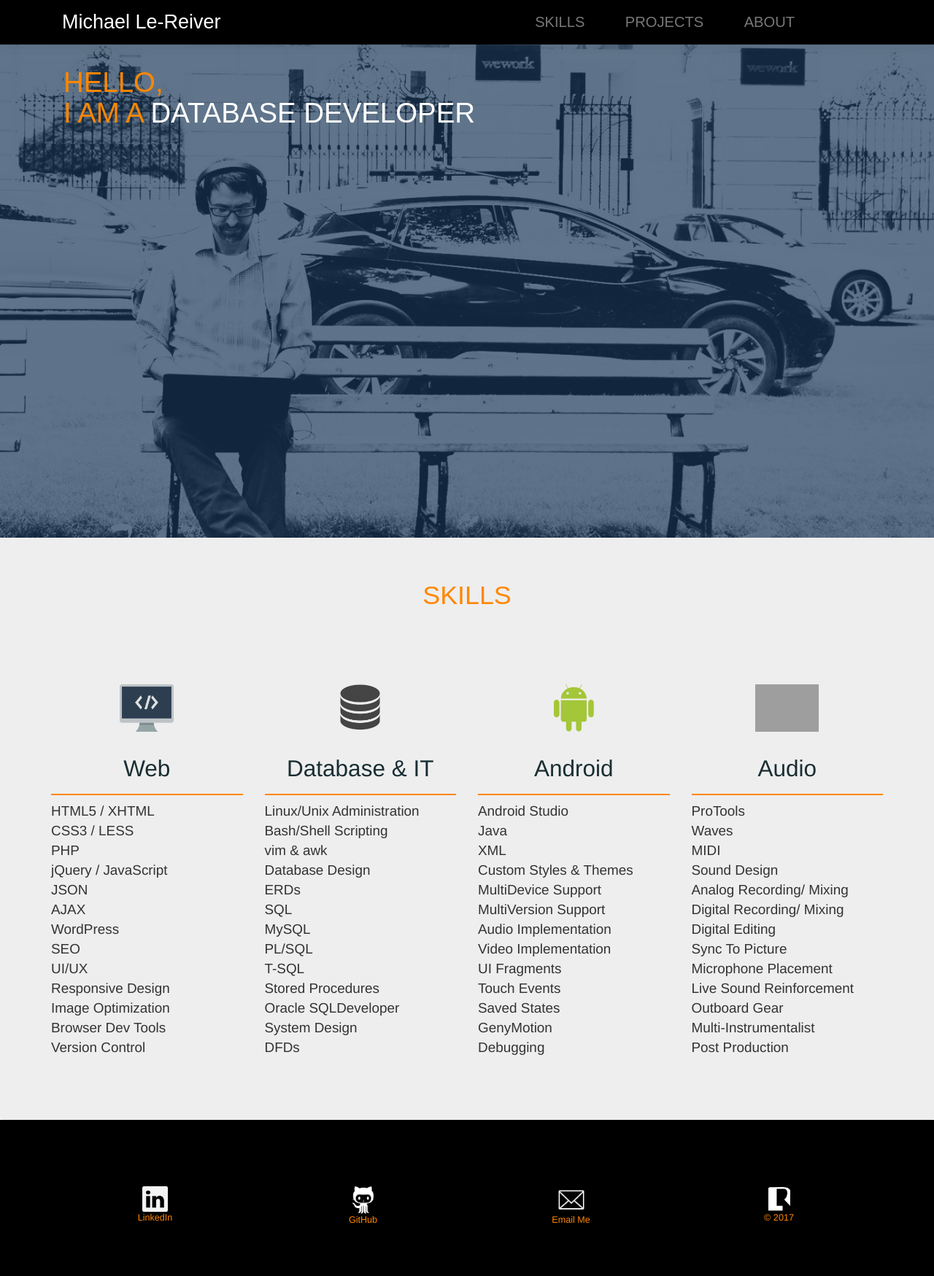
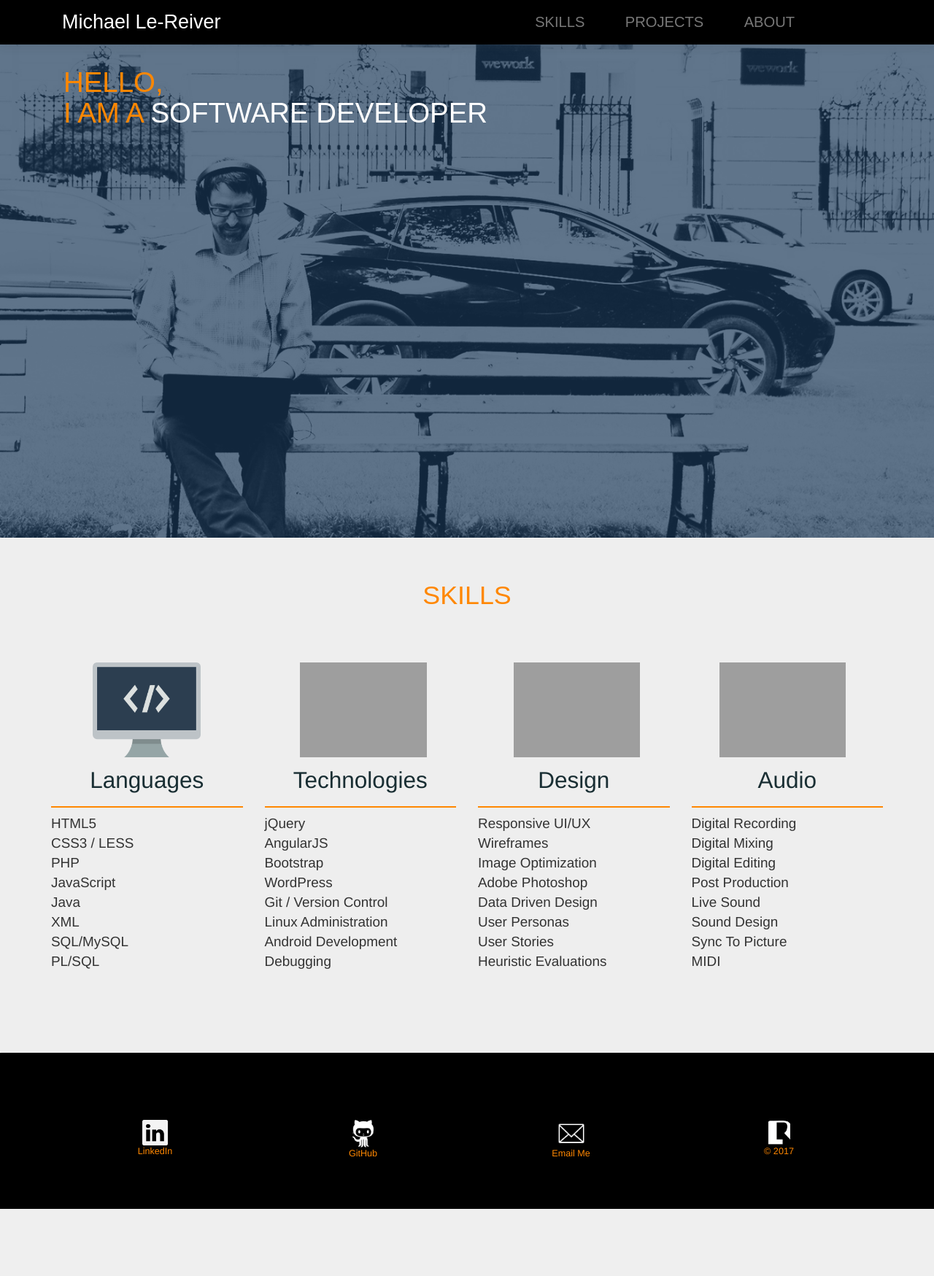
Before and after one commit to LeReiver/portfolio, a PHP site: page / in a window 1280 px wide. Shown: the whole page at 73% size. After the commit the page ends 1657 px from the top, so only its background shows below. Run offline with PHP 8.4, Linux system fonts and the light colour scheme; grey boxes are pictures that could not be loaded.

Commit message:
Updated Skills section.

```diff
--- a/includes/styles/portfolio.css.php
+++ b/includes/styles/portfolio.css.php
@@ -124,7 +124,8 @@ li {
     padding-top: 18px;
 }
 .skills-icon img {
-    height: 65px;
+    height: 130px;
+    margin: -30px -30px 80px -30px;
 }
 #circle img {
     height: 2px;
@@ -971,7 +972,7 @@ a.button:hover {
     .white-section .section-header h2 {
         font-size: 1.5em;
         margin-bottom: 20px;
-        margin-top: 0;
+        margin-top: 5px;
     }
      .col-md-8.button_table {
         float: right;
@@ -1652,12 +1653,13 @@ a.button:hover {
         margin-bottom: -30px;
      }
     .skills-icon img {
-        height: 58px;
+        height: 130px;
+        margin-bottom: 60px;
     }
     .white-section .section-header h2 {
         font-size: 1.5em;
         margin-bottom: 20px;
-        margin-top: -20px;
+        margin-top: 0px;
     }
     .jumbotron h3 {
         font-size: 25px;
--- a/index.php
+++ b/index.php
@@ -29,10 +29,10 @@
                                 <h1 class="header_slider w3-animate wait" style="width:100% ">Hello, <br>I am a <span class="title">Website Designer</span></h1>
                                 <h1 class="header_slider w3-animate wait" style="width:100% ">Hello, <br>I am a <span class="title">Web App Developer</span></h1>
                                 <h1 class="header_slider w3-animate wait" style="width:100%">Hello, <br>I am an <span class="title">Android Developer</span></h1>
-                                <h1 class="header_slider w3-animate wait" style="width:100%">Hello, <br>I am a <span class="title">Database Developer</span></h1>
+                                <h1 class="header_slider w3-animate wait" style="width:100%">Hello, <br>I am a <span class="title">Software Developer</span></h1>
                                 <h1 class="header_slider w3-animate wait" style="width:100%">Hello, <br>I am an <span class="title">Audio Producer</span></h1>
-                                <h1 class="header_slider w3-animate wait" style="width:100%">Hello, <br>I am a <span class="title">Video Producer</span></h1>
-                                <h1 class="header_slider w3-animate wait" style="width:100%">Hello, <br>I am a <span class="title">Technical Producer</span></h1>
+                                <!-- <h1 class="header_slider w3-animate wait" style="width:100%">Hello, <br>I am a <span class="title">Video Producer</span></h1>
+                                <h1 class="header_slider w3-animate wait" style="width:100%">Hello, <br>I am a <span class="title">Technical Producer</span></h1> -->
                             </div>
                         </div>
                     </div>
--- a/projects.php
+++ b/projects.php
@@ -34,9 +34,9 @@
                     <div class="col-lg-6 col-xl-12">
                         <div class="project_desc">
                             <h3 >Coordinated Consulting Services</h3>
-                            <h4>Web Development <span id="pipe">|</span> Web Design <span id="pipe">|</span>  Web Consulting</h4>
-                            <p id="skills">A private and secure web application for a confidential consulting firm. A database connected web application built with PHP & MySQL,
-                                requiring user account creation and access, user input and uploads to remote database with report generation capabilities.</p>
+                            <h4>Web Application Development <span id="pipe">|</span> Web Design <span id="pipe">|</span>  Web Consulting</h4>
+                            <p id="skills">A private and secure web application for a consulting firm built with PHP, JavaScript, and MySQL that
+                                requiries user account creation and access, user input and uploads data to remote database with report generation capabilities.</p>
                             <table class="button_table">
                                 <tr>
                                      <td><h4><a href="https://plum.hostpond.com/~lereive2/ccs/" target="_blank"><button id="_button" >To Website</button></a></h4></td>
--- a/skills.php
+++ b/skills.php
@@ -16,80 +16,64 @@
             <div class="row">
                 <div class="col-md-3 col-sm-6">
                     <div><div class="skills-icon lt_blue-hover-border"><img src="includes/images/imac_code5.png"></div></div>
-                    <h3 class="orange-underline" style="padding-bottom:.5em;margin:.25em 0;">Web</h3>
+                    <h3 class="orange-underline" style="padding-bottom:.5em;margin:.25em 0;">Languages</h3>
                     <table id="skills">
-                        <tr><td>HTML5 / XHTML</td></tr>
+                        <tr><td>HTML5</td></tr>
                         <tr><td>CSS3 / LESS</td></tr>
                         <tr><td>PHP</td></tr>
-                        <tr><td>jQuery / JavaScript</td></tr>
-                        <tr><td>JSON</td></tr>
-                        <tr><td>AJAX</td></tr>
-                        <tr><td>WordPress</td></tr>
-                        <tr><td>SEO</td></tr>
-                        <tr><td>UI/UX</td></tr>
-                        <tr><td>Responsive Design</td></tr>
-                        <tr><td>Image Optimization</td></tr>
-                        <tr><td>Browser Dev Tools</td></tr>
-                        <tr><td>Version Control</td></tr>
+                        <tr><td>JavaScript</td></tr>
+                        <tr><td>Java</td></tr>
+                        <tr><td>XML</td></tr>
+                        <tr><td>SQL/MySQL</td></tr>
+                        <tr><td>PL/SQL</td></tr>
+                        <tr><td>&nbsp;</td></tr>
                     </table>
                 </div>
                 <div class="col-md-3 col-sm-6">
-                    <div><div class="skills-icon lt_blue-hover-border"><img src="includes/images/database2.png"></div></div>
-                    <h3 class="orange-underline" style="padding-bottom:.5em;margin:.25em 0;">Database & IT</h3>
+                    <div><div class="skills-icon lt_blue-hover-border"><img src="includes/images/technologies.png"></div></div>
+                    <h3 class="orange-underline" style="padding-bottom:.5em;margin:.25em 0;">Technologies</h3>
                     <table id="skills">
-                        <tr><td>Linux/Unix Administration</td></tr>
-                        <tr><td>Bash/Shell Scripting</td></tr>
-                        <tr><td>vim &amp; awk</td></tr>
-                        <tr><td>Database Design</td></tr>
-                        <tr><td>ERDs</td></tr>
-                        <tr><td>SQL</td></tr>
-                        <tr><td>MySQL</td></tr>
-                        <tr><td>PL/SQL</td></tr>
-                        <tr><td>T-SQL</td></tr>
-                        <tr><td>Stored Procedures</td></tr>
-                        <tr><td>Oracle SQLDeveloper</td></tr>
-                        <tr><td>System Design</td></tr>
-                        <tr><td>DFDs</td></tr>
+                        <tr><td>jQuery</td></tr>
+                        <tr><td>AngularJS</td></tr>
+                        <tr><td>Bootstrap</td></tr>
+                        <tr><td>WordPress</td></tr>
+                        <tr><td>Git / Version Control</td></tr>
+                        <tr><td>Linux Administration</td></tr>
+                        <tr><td>Android Development</td></tr>
+                        <tr><td>Debugging</td></tr>
+                        <tr><td>&nbsp;</td></tr>
                     </table>
                 </div>
 
 
                 <div class="col-md-3 col-sm-6">
-                    <div><div class="skills-icon lt_blue-hover-border"><img src="includes/images/android.png"></div></div>
-                    <h3 class="orange-underline" style="padding-bottom:.5em;margin:.25em 0;">Android </h3>
+                    <div><div class="skills-icon lt_blue-hover-border"><img src="includes/images/design.png"></div></div>
+                    <h3 class="orange-underline" style="padding-bottom:.5em;margin:.25em 0;">Design</h3>
                     <table id="skills">
-                        <tr><td>Android Studio</td></tr>
-                        <tr><td>Java</td></tr>
-                        <tr><td>XML</td></tr>
-                        <tr><td>Custom Styles &amp; Themes</td></tr>
-                        <tr><td>MultiDevice Support</td></tr>
-                        <tr><td>MultiVersion Support</td></tr>
-                        <tr><td>Audio Implementation</td></tr>
-                        <tr><td>Video Implementation</td></tr>
-                        <tr><td>UI Fragments</td></tr>
-                        <tr><td>Touch Events</td></tr>
-                        <tr><td>Saved States</td></tr>
-                        <tr><td>GenyMotion</td></tr>
-                        <tr><td>Debugging</td></tr>
+                        <tr><td>Responsive UI/UX</td></tr>
+                        <tr><td>Wireframes</td></tr>
+                        <tr><td>Image Optimization</td></tr>
+                        <tr><td>Adobe Photoshop</td></tr>
+                        <tr><td>Data Driven Design</td></tr>
+                        <tr><td>User Personas</td></tr>
+                        <tr><td>User Stories</td></tr>
+                        <tr><td>Heuristic Evaluations</td></tr>
+                        <tr><td>&nbsp;</td></tr>
                     </table>
                 </div>
                 <div class="col-md-3 col-sm-6">
-                    <div><div class="skills-icon lt_blue-hover-border"><img src="includes/images/audio4.png"></div></div>
+                    <div style="margin-left:-1em;"><div class="skills-icon lt_blue-hover-border"><img src="includes/images/my_audio3.png"></div></div>
                     <h3 class="orange-underline" style="padding-bottom:.5em;margin:.25em 0;">Audio</h3>
                     <table id="skills">
-                        <tr><td>ProTools</td></tr>
-                        <tr><td>Waves</td></tr>
+                        <tr><td>Digital Recording</td></tr>
+                        <tr><td>Digital Mixing</td></tr>
+                        <tr><td>Digital Editing</td></tr>
+                        <tr><td>Post Production</td></tr>
+                        <tr><td>Live Sound</td></tr>
+                        <tr><td>Sound Design</td></tr>
+                        <tr><td>Sync To Picture</td></tr>
                         <tr><td>MIDI</td></tr>
-                        <tr><td>Sound Design</td></tr>
-                        <tr><td>Analog Recording/ Mixing</td></tr>
-                        <tr><td>Digital Recording/ Mixing</td></tr>
-                        <tr><td>Digital Editing</td></tr>
-                        <tr><td>Sync To Picture</td></tr>
-                        <tr><td>Microphone Placement</td></tr>
-                        <tr><td>Live Sound Reinforcement</td></tr>
-                        <tr><td>Outboard Gear</td></tr>
-                        <tr><td>Multi-Instrumentalist</td>
-                        <tr><td>Post Production</td></tr>
+                        <tr><td>&nbsp;</td></tr>
                         <tr><td>&nbsp;</td></tr>
                     </table>
                 </div>
@@ -98,6 +82,6 @@
     </div>
 <script>
     $(document).ready(function(){
-        $("[href='skills.php']").addClass("selected");
+        $("[href='#skills.php']").addClass("selected");
     });
 </script>
```
Also changed, not shown: about.php (+5 -2 lines), includes/img/ccs_desktop.png.
